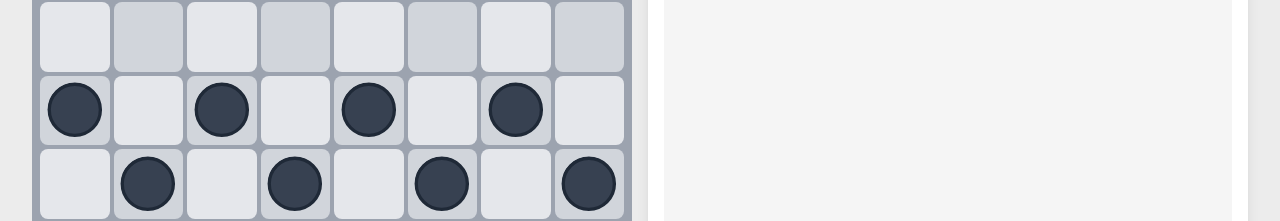
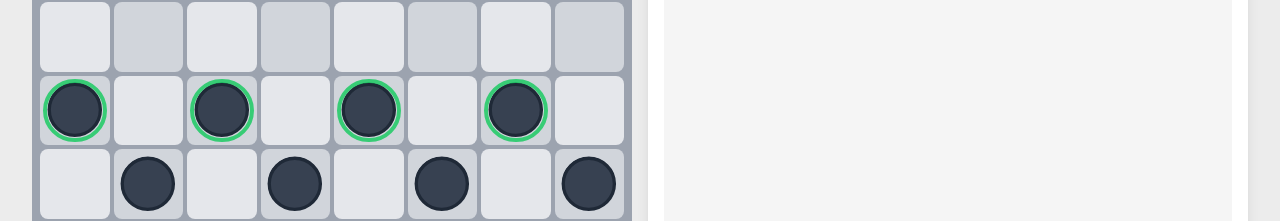
Before and after one commit to chrisknsmn/checkers, a Next.js app: page / in a window 1280 px wide. Shown: the part 400-621 px from the top of the page. Built offline with nearby package versions, Linux system fonts and the light colour scheme.

Commit message:
click option

```diff
--- a/app/page.tsx
+++ b/app/page.tsx
@@ -10,6 +10,8 @@ import { labels } from "@/constants/text";
 export default function Home() {
   const {
     gameState,
+    selectPiece,
+    makeMove,
     handleDragEnd,
     handleDragStart,
     resetGame,
@@ -122,6 +124,8 @@ export default function Home() {
               gameState={gameState}
               onDragEnd={handleDragEnd}
               onDragStart={handleDragStart}
+              onSelectPiece={selectPiece}
+              onMakeMove={makeMove}
               borderVariant={checkerBorderVariant}
             />
           </div>
--- a/components/Board.tsx
+++ b/components/Board.tsx
@@ -28,6 +28,8 @@ interface BoardProps {
   gameState: GameState;
   onDragEnd: (from: Position, to: Position) => void;
   onDragStart?: (position: Position) => void;
+  onSelectPiece: (position: Position) => void;
+  onMakeMove: (position: Position) => void;
   borderVariant?: BorderVariant;
 }
 
@@ -38,7 +40,12 @@ interface DroppableCellProps {
   showHoverMove: boolean;
   gameState: GameState;
   onCellHover: (position: Position | null) => void;
+  onSelectPiece: (position: Position) => void;
+  onMakeMove: (position: Position) => void;
   hasCapture: boolean;
+  isSelected: boolean;
+  isDragging: boolean;
+  canMove: boolean;
   borderVariant?: BorderVariant;
 }
 
@@ -48,7 +55,12 @@ function DroppableCell({
   showHoverMove,
   gameState,
   onCellHover,
+  onSelectPiece,
+  onMakeMove,
   hasCapture,
+  isSelected,
+  isDragging,
+  canMove,
   borderVariant,
 }: DroppableCellProps) {
   const { setNodeRef, isOver } = useDroppable({ id });
@@ -70,6 +82,24 @@ function DroppableCell({
     showHoverMove && !cell.checker ? `, ${labels.VALID_MOVE_TARGET}` : "";
   const dropState = isOver && showHoverMove ? `, ${labels.DROP_TARGET_ACTIVE}` : "";
 
+  // Handle click on board cell
+  const handleCellClick = (event: React.MouseEvent) => {
+    const cellPosition = { row, col };
+
+    // If clicking on a piece of the current player, select it
+    if (cell.checker && cell.checker.color === gameState.currentPlayer) {
+      onSelectPiece(cellPosition);
+    }
+    // If clicking on a valid move square (empty and highlighted green), make the move
+    else if (!cell.checker && showHoverMove) {
+      onMakeMove(cellPosition);
+    }
+    // Otherwise, clicking on an empty square or opponent piece clears selection
+    else {
+      onSelectPiece(cellPosition);
+    }
+  };
+
   return (
     <div
       ref={setNodeRef}
@@ -87,6 +117,7 @@ function DroppableCell({
       )}
       role="gridcell"
       aria-label={`${position}, ${cellState}${validMoveState}${dropState}`}
+      onClick={handleCellClick}
       onMouseEnter={() => onCellHover(cell.position)}
       onMouseLeave={() => onCellHover(null)}
       data-testid={`board-square-${id}`}
@@ -99,8 +130,12 @@ function DroppableCell({
             cellId={id}
             borderVariant={borderVariant}
           />
-          {hasCapture && (
-            <div className="absolute inset-[5px] rounded-full border-4 border-green-500 animate-pulse pointer-events-none" />
+          {/* Ring indicators for piece states */}
+          {(isSelected || isDragging) && (
+            <div className="absolute inset-[3px] rounded-full border-4 border-yellow-400 animate-pulse pointer-events-none" />
+          )}
+          {canMove && !isSelected && !isDragging && (
+            <div className="absolute inset-[3px] rounded-full border-4 border-green-500 animate-pulse pointer-events-none" />
           )}
         </div>
       )}
@@ -120,6 +155,8 @@ export function Board({
   gameState,
   onDragEnd,
   onDragStart,
+  onSelectPiece,
+  onMakeMove,
   borderVariant,
 }: BoardProps) {
   const { board } = gameState;
@@ -146,18 +183,18 @@ export function Board({
 
   const touchSensor = useSensor(TouchSensor, {
     activationConstraint: {
-      delay: 150,
-      tolerance: 8,
+      delay: 200,
+      tolerance: 10,
     },
   });
 
   const mouseSensor = useSensor(MouseSensor, {
     activationConstraint: {
-      distance: 8,
+      distance: 10,
     },
   });
 
-  const sensors = useSensors(touchSensor, mouseSensor);
+  const sensors = useSensors(mouseSensor, touchSensor);
 
   const handleDragStart = (event: DragStartEvent) => {
     const { active } = event;
@@ -232,6 +269,8 @@ export function Board({
                 hoveredCell?.row === rowIndex && hoveredCell?.col === colIndex;
               const showHoverMove = hoverValidMoves.some(
                 (move) => move.row === rowIndex && move.col === colIndex
+              ) || gameState.validMoves.some(
+                (move) => move.row === rowIndex && move.col === colIndex
               );
               const hasCapture =
                 cell.checker &&
@@ -239,6 +278,21 @@ export function Board({
                 piecesWithCaptures.some(
                   (pos) => pos.row === rowIndex && pos.col === colIndex
                 );
+
+              const isSelected =
+                gameState.selectedPiece &&
+                gameState.selectedPiece.row === rowIndex &&
+                gameState.selectedPiece.col === colIndex;
+
+              const isDragging =
+                activeChecker &&
+                cell.checker?.id === activeChecker.id;
+
+              // Check if this specific piece can actually move this turn
+              const canMove =
+                cell.checker &&
+                cell.checker.color === gameState.currentPlayer &&
+                (hasCapture || (piecesWithCaptures.length === 0 && getValidMoves(gameState, { row: rowIndex, col: colIndex }).length > 0));
 
               return (
                 <DroppableCell
@@ -249,7 +303,12 @@ export function Board({
                   showHoverMove={showHoverMove}
                   gameState={gameState}
                   onCellHover={handleCellHover}
+                  onSelectPiece={onSelectPiece}
+                  onMakeMove={onMakeMove}
                   hasCapture={!!hasCapture}
+                  isSelected={!!isSelected}
+                  isDragging={!!isDragging}
+                  canMove={!!canMove}
                   borderVariant={borderVariant}
                 />
               );
```
